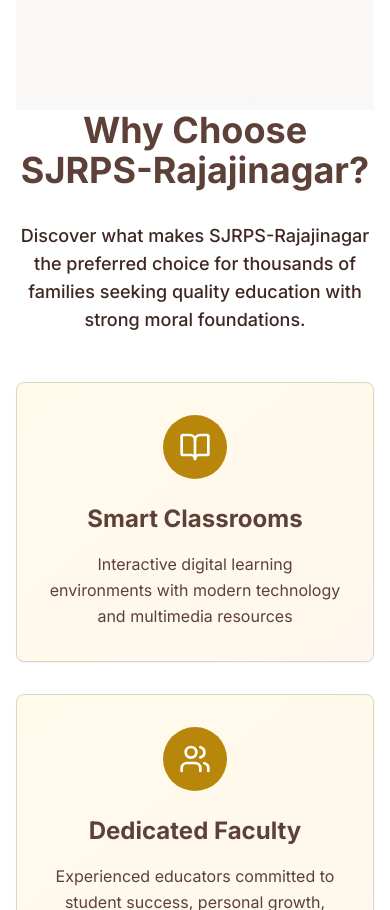
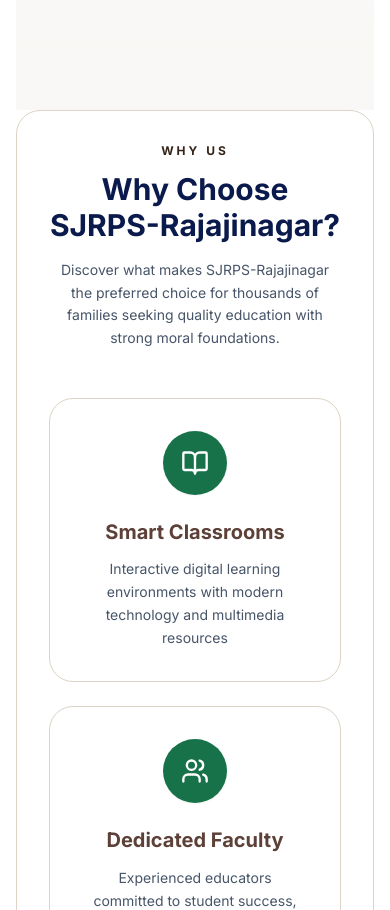
Before and after one commit to ROI-1213/sjrps_public_school_rajajinagar, a React (Vite) app: page /about/sjrc in a window 390 px wide. Shown: the part 3627-4537 px from the top of the page. Built offline with nearby package versions, Linux system fonts and the light colour scheme; no server answers.

Commit message:
Update 'Why Choose SJRPS-Rajajinagar' section to match reference design exactly

```diff
--- a/src/pages/about/AboutSJRPS.tsx
+++ b/src/pages/about/AboutSJRPS.tsx
@@ -164,23 +164,31 @@
         />
 
             {/* Why Choose SJRPS-Rajajinagar */}
-            <div className="mb-16">
-              <h2 className="text-4xl font-bold text-school-brown mb-8 text-center">Why Choose SJRPS-Rajajinagar?</h2>
-              <p className="text-lg text-elegant text-center mb-12 max-w-3xl mx-auto">
-                Discover what makes SJRPS-Rajajinagar the preferred choice for thousands of families seeking
-                quality education with strong moral foundations.
-              </p>
-              <div className="grid md:grid-cols-2 lg:grid-cols-3 gap-8">
-                {features.map((feature, index) => (
-                  <Card key={feature.title} className="text-center hover:shadow-xl transition-all duration-300 hover-scale animate-fade-in bg-gradient-to-br from-amber-50 to-orange-50 group">
-                    <CardContent className="p-8">
-                      <div className="bg-school-gold w-16 h-16 rounded-full flex items-center justify-center mx-auto mb-6 group-hover:scale-110 transition-transform duration-300">
-                        <feature.icon className="h-8 w-8 text-white" />
-                      </div>
-                      <h3 className="text-2xl font-bold text-school-brown mb-4">{feature.title}</h3>
-                      <p className="text-elegant-light leading-relaxed">{feature.description}</p>
-                    </CardContent>
-                  </Card>
+            <div className="mb-20 bg-[#FAF7F2] p-8 sm:p-12 rounded-3xl border border-[#EDE8E1]">
+              <div className="text-center max-w-3xl mx-auto mb-12">
+                <p className="text-xs sm:text-sm font-bold uppercase tracking-[0.25em] text-[#1b7340] mb-3">
+                  WHY US
+                </p>
+                <h2 className="text-3xl md:text-4xl lg:text-[42px] font-bold text-logo-navy mb-4 text-center">
+                  Why Choose SJRPS-Rajajinagar?
+                </h2>
+                <p className="text-slate-600 text-sm sm:text-base leading-relaxed text-center max-w-2xl mx-auto">
+                  Discover what makes SJRPS-Rajajinagar the preferred choice for thousands of families seeking
+                  quality education with strong moral foundations.
+                </p>
+              </div>
+              <div className="grid md:grid-cols-2 lg:grid-cols-3 gap-6 sm:gap-8">
+                {features.map((feature) => (
+                  <div
+                    key={feature.title}
+                    className="bg-white rounded-3xl p-8 sm:p-9 text-center shadow-[0_4px_25px_rgba(0,0,0,0.04)] hover:shadow-[0_12px_35px_rgba(0,0,0,0.08)] transition-all duration-300 hover:-translate-y-1.5 border border-[#EDE8E1] flex flex-col items-center justify-start group"
+                  >
+                    <div className="w-16 h-16 rounded-full bg-indian-green text-white flex items-center justify-center mb-6 shadow-sm group-hover:scale-105 transition-transform duration-300">
+                      <feature.icon className="h-7 w-7 text-white stroke-[2.2]" />
+                    </div>
+                    <h3 className="text-xl font-bold text-school-brown mb-3 leading-snug">{feature.title}</h3>
+                    <p className="text-slate-600 text-sm leading-relaxed max-w-xs">{feature.description}</p>
+                  </div>
                 ))}
               </div>
             </div>
--- a/src/pages/about/Overview.tsx
+++ b/src/pages/about/Overview.tsx
@@ -25,17 +25,12 @@
 import HistoricalGallerySection from "@/components/HistoricalGallerySection";
 
 const whyChoose = [
-  { icon: BookOpen, title: "Smart Classrooms", desc: "Interactive digital learning environments with modern AI-enabled flat panel displays and multimedia resources." },
-  { icon: Users, title: "Dedicated Faculty", desc: "Experienced educators (50+ faculty) committed to student success, personal growth, and academic excellence." },
-  { icon: Heart, title: "Value Education", desc: "Character building through comprehensive moral and ethical education grounded in timeless ideals." },
+  { icon: BookOpen, title: "Smart Classrooms", desc: "Interactive digital learning environments with modern technology and multimedia resources." },
+  { icon: Users, title: "Dedicated Faculty", desc: "Experienced educators committed to student success, personal growth, and academic excellence." },
+  { icon: Heart, title: "Value Education", desc: "Character building through comprehensive moral and ethical education programs." },
   { icon: ShieldCheck, title: "Safe Campus", desc: "Comprehensive CCTV surveillance, secure entry, and trained staff ensuring complete student safety." },
-  { icon: Target, title: "Holistic Development", desc: "Balanced focus on academics, robotics, sports, martial arts, visual arts, and personality building." },
-  { icon: Trophy, title: "Proven Track Record", desc: "Consistent 100% CBSE board examination pass results with distinctions and academic milestones." },
-  { icon: GraduationCap, title: "Academic Excellence", desc: "Rigorous NCERT-based CBSE curriculum delivered with depth, clarity, and personalized attention." },
-  { icon: UserCheck, title: "Student-Centric Learning", desc: "Personalized pathways that recognize each learner's unique strengths, pace, and potential." },
-  { icon: Medal, title: "Sports & Martial Arts", desc: "Vibrant athletics calendar featuring Taekwondo self-defense, yoga wellness, and sports leagues." },
-  { icon: Rocket, title: "Future-Ready Skills", desc: "Robotics, Vedic Maths, Abacus, and computational thinking integrated into everyday learning." },
-  { icon: Handshake, title: "Parent-Teacher Synergy", desc: "Active Parent-Teacher Association (PTA) fostering close partnership between home and school." },
+  { icon: Target, title: "Holistic Development", desc: "Balanced focus on academics, sports, cultural arts, and leadership skills." },
+  { icon: Trophy, title: "Proven Track Record", desc: "Consistent 100% CBSE board examination results with distinctions and academic milestones." },
 ];
 
 const philosophy = [
@@ -210,43 +205,43 @@
         </div>
       </section>
 
-      {/* Why Choose SJRPS */}
-      <section className="py-16 lg:py-20 bg-white">
-        <div className="container mx-auto px-4">
+      {/* Why Choose SJRPS — Exact Reference Design */}
+      <section className="py-20 lg:py-24 bg-[#FAF7F2] border-t border-[#EDE8E1]">
+        <div className="container mx-auto px-4 max-w-7xl">
           <div className="text-center max-w-3xl mx-auto mb-14">
-            <p className="text-xs font-semibold uppercase tracking-[0.25em] text-indian-green mb-3">
-              Why SJRPS-Rajajinagar
+            <p className="text-xs sm:text-sm font-bold uppercase tracking-[0.25em] text-[#1b7340] mb-3">
+              WHY US
             </p>
             <h2
-              className="text-3xl md:text-4xl lg:text-5xl font-bold text-logo-navy leading-tight"
+              className="text-3xl md:text-4xl lg:text-[42px] font-bold text-logo-navy leading-tight mb-4"
               style={{ fontFamily: "Poppins, sans-serif" }}
             >
-              Why Choose Our School
+              Why Choose SJRPS-Rajajinagar?
             </h2>
-            <p className="text-muted-foreground mt-4 text-base md:text-lg">
-              Providing a balanced environment where academic rigor, ethical grounding, and future-ready skills flourish together.
+            <p className="text-slate-600 text-sm sm:text-base md:text-lg leading-relaxed max-w-2xl mx-auto">
+              Discover what makes SJRPS-Rajajinagar the preferred choice for thousands of families seeking quality education with strong moral foundations.
             </p>
           </div>
 
-          <div className="grid grid-cols-1 md:grid-cols-2 lg:grid-cols-3 gap-6">
+          <div className="grid grid-cols-1 md:grid-cols-2 lg:grid-cols-3 gap-6 sm:gap-8">
             {whyChoose.map((item) => (
-              <Card
+              <div
                 key={item.title}
-                className="border-none shadow-sm hover:shadow-md transition-all duration-300 hover:-translate-y-1 bg-slate-50/70"
+                className="bg-white rounded-3xl p-8 sm:p-9 text-center shadow-[0_4px_25px_rgba(0,0,0,0.04)] hover:shadow-[0_12px_35px_rgba(0,0,0,0.08)] transition-all duration-300 hover:-translate-y-1.5 border border-[#EDE8E1] flex flex-col items-center justify-start group"
               >
-                <CardContent className="p-6">
-                  <div className="h-12 w-12 rounded-xl bg-indian-green/10 flex items-center justify-center text-indian-green mb-4">
-                    <item.icon className="h-6 w-6" />
+                <div className="w-16 h-16 rounded-full bg-indian-green text-white flex items-center justify-center mb-6 shadow-sm group-hover:scale-105 transition-transform duration-300">
+                  <item.icon className="h-7 w-7 text-white stroke-[2.2]" />
                 </div>
                 <h3
-                    className="text-lg font-bold text-logo-navy mb-2"
+                  className="text-xl font-bold text-school-brown mb-3 leading-snug"
                   style={{ fontFamily: "Poppins, sans-serif" }}
                 >
                   {item.title}
                 </h3>
-                  <p className="text-muted-foreground text-sm leading-relaxed">{item.desc}</p>
-                </CardContent>
-              </Card>
+                <p className="text-slate-600 text-sm sm:text-[14.5px] leading-relaxed max-w-xs">
+                  {item.desc}
+                </p>
+              </div>
             ))}
           </div>
         </div>
```
Lines whose indentation alone changed are shown as unchanged.
